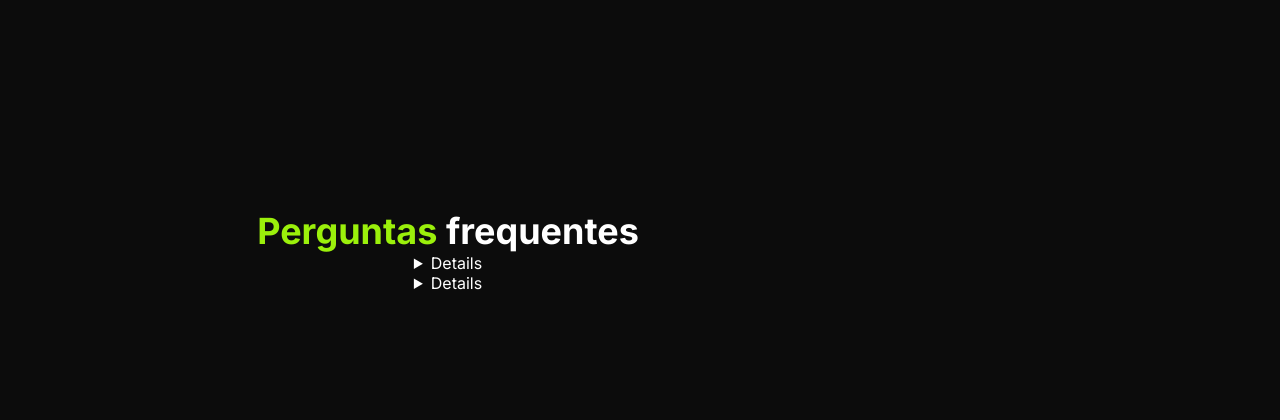
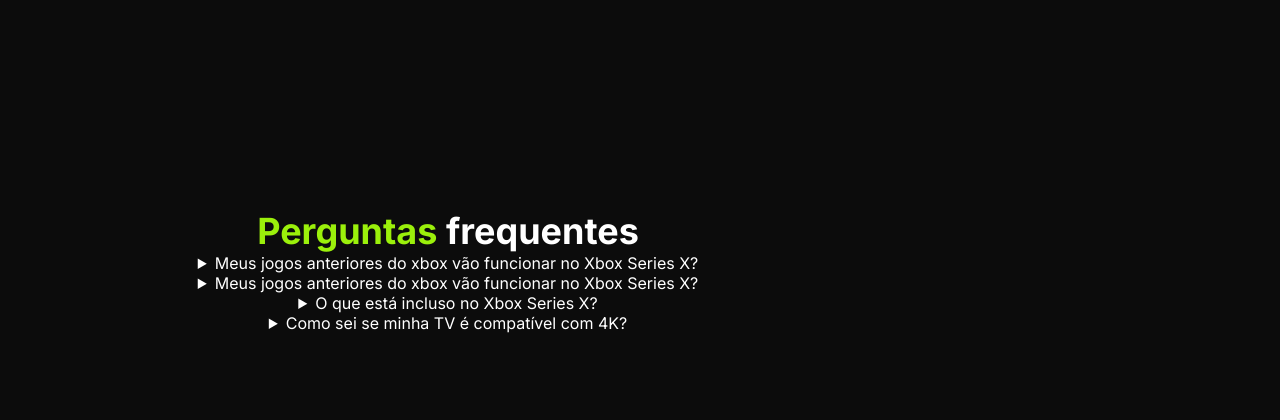
Before and after one commit to kauamalves/xbox-page, a plain HTML site: page index.html in a window 1280 px wide. Shown: the part 532-952 px from the top of the page. Drawn offline with Linux system fonts and the light colour scheme.

Commit message:
adding summary tags

```diff
--- a/index.html
+++ b/index.html
@@ -70,18 +70,32 @@
         <h1><span>Perguntas</span> frequentes</h1>
 
         <div class="question">
-            <details>Lorem ipsum dolor sit amet consectetur adipisicing elit. Error cumque provident laboriosam,
-                cupiditate
-                magnam iste sunt dolor veritatis aliquid placeat tempore! Eius sunt ipsum beatae architecto provident
+            <details>
+                <summary>Meus jogos anteriores do xbox vão funcionar no Xbox Series X?</summary>
+                <p>Lorem ipsum dolor sit amet consectetur adipisicing elit.</p>
             </details>
         </div>
 
         <div class="question">
+            <details>
+                <summary>Meus jogos anteriores do xbox vão funcionar no Xbox Series X?</summary>
+                <p>Lorem ipsum dolor sit amet consectetur adipisicing elit.</p>
+            </details>
+        </div>
 
-            <details>Lorem ipsum dolor sit amet consectetur adipisicing elit. Error cumque provident laboriosam,
-                cupiditate
-                magnam iste sunt dolor veritatis aliquid placeat tempore! Eius sunt ipsum beatae architecto provident
-                voluptatem alias accusantium.</details>
+
+        <div class="question">
+            <details>
+                <summary>O que está incluso no Xbox Series X?</summary>
+                <p>Lorem ipsum dolor sit amet consectetur adipisicing elit.</p>
+            </details>
+        </div>
+
+        <div class="question">
+            <details>
+                <summary>Como sei se minha TV é compatível com 4K?</summary>
+                <p>Lorem ipsum dolor sit amet consectetur adipisicing elit.</p>
+            </details>
         </div>
 
     </section>
```
